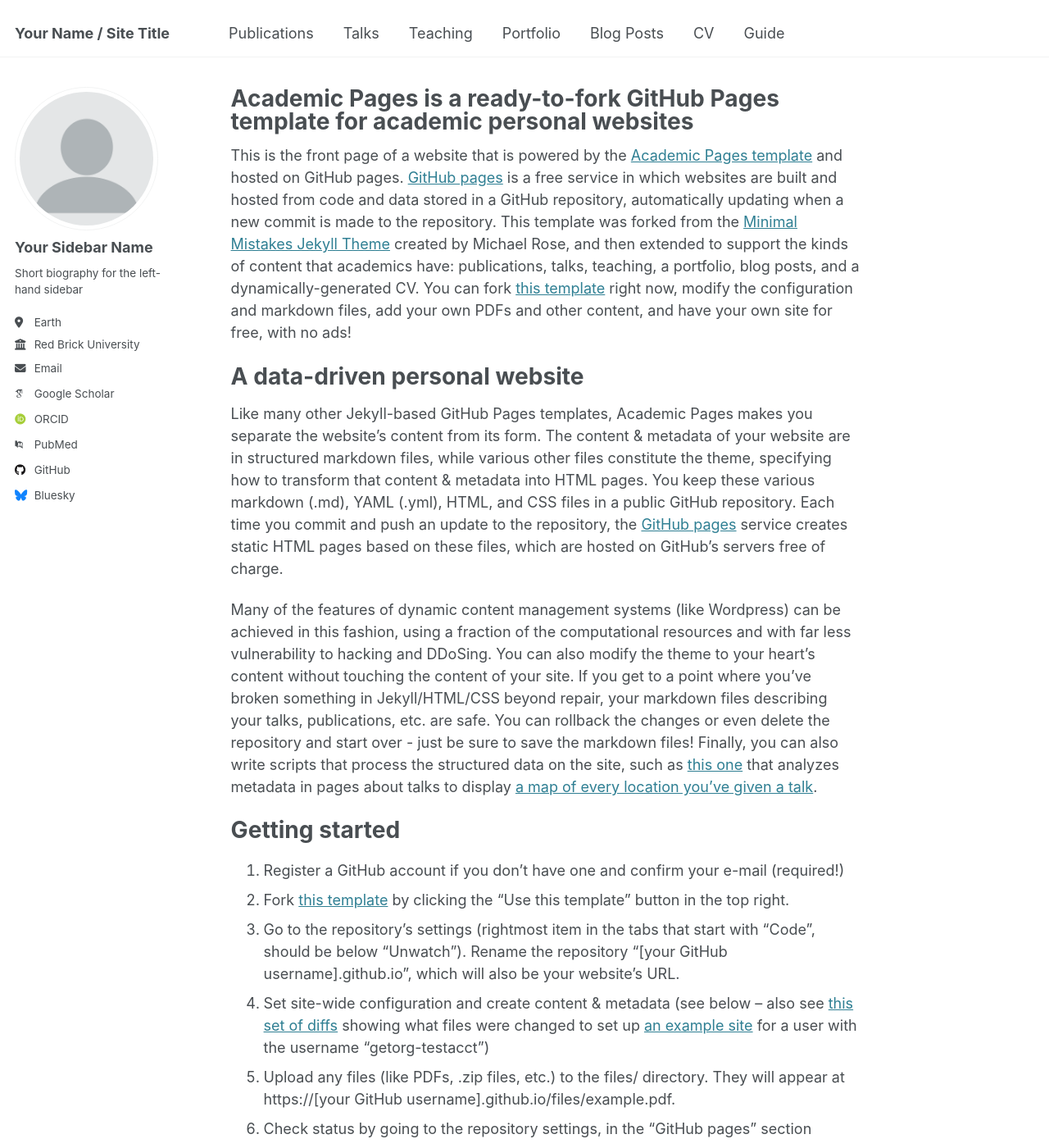
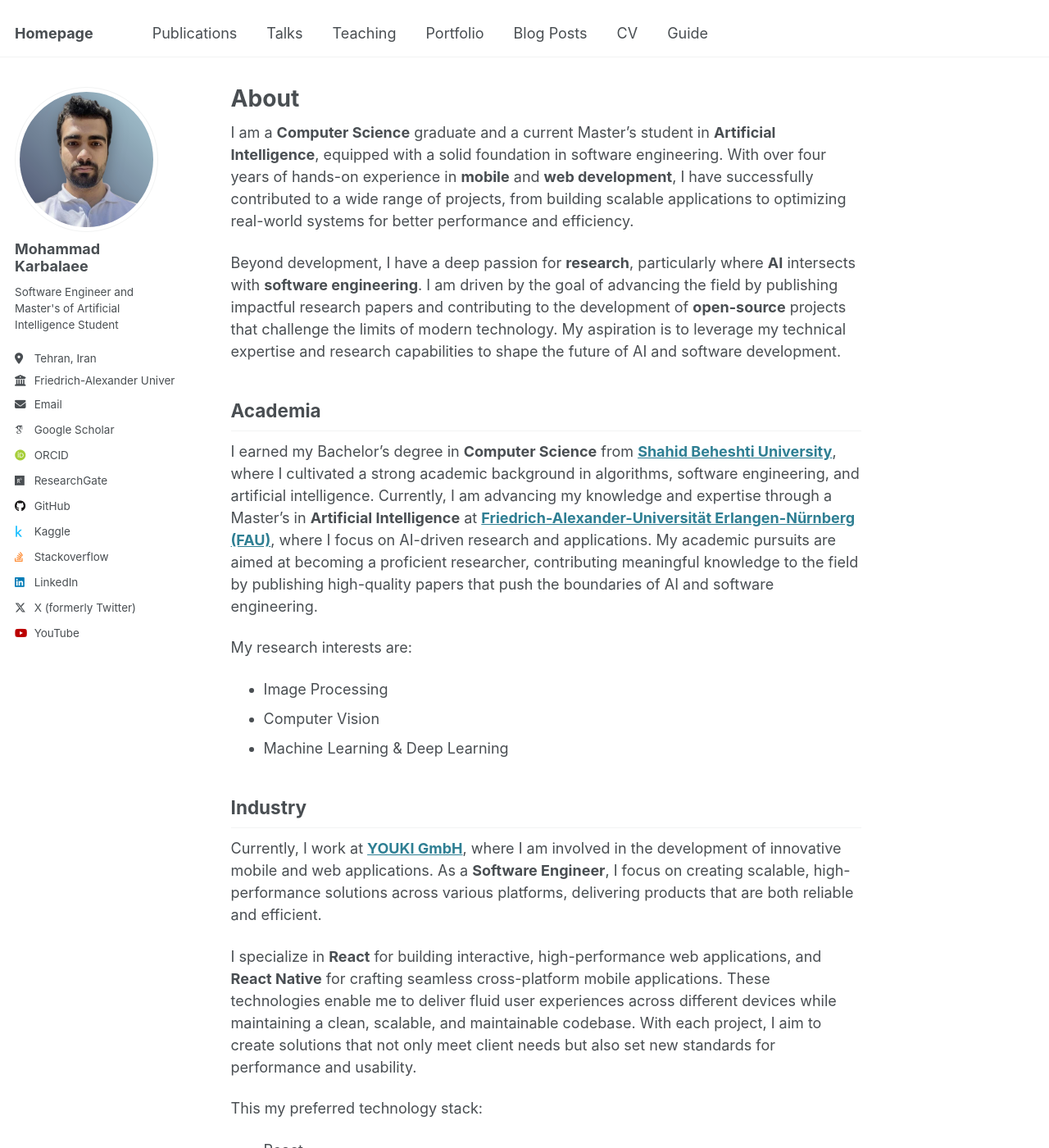
Before and after one commit to mohammadkarbalaee/mohammadkarbalaee.github.io, a Jekyll site: the page built from _pages/about.md, in a window 1280 px wide and 1400 px high. Shown: the whole window at 82% size. Built offline with Jekyll 4.4.1, drawn with Linux system fonts in a browser that asks for light colours; some web fonts are replaced; some of the changed text lies outside the part shown.

Commit message:
write about me

```diff
--- a/_config.yml
+++ b/_config.yml
@@ -9,48 +9,48 @@
 # Basic Site Settings
 locale                   : "en-US"
 site_theme               : "default"
-title                    : "Your Name / Site Title"
+title                    : "Homepage"
 title_separator          : "-"
-name                     : &name "Your Name"
-description              : &description "personal description"
-url                      : https://academicpages.github.io # the base hostname & protocol for your site e.g. "https://[your GitHub username].github.io"
+name                     : &name "Mohammad Karbalaee"
+description              : &description "Software Engineer"
+url                      : https://mohammadkarbalaee.github.io/ # the base hostname & protocol for your site e.g. "https://[your GitHub username].github.io"
 baseurl                  : "" # the subpath of your site, e.g. "/blog"
-repository               : "academicpages/academicpages.github.io"
+repository               : "mohammadkarbalaee/mohammadkarbalaee.github.io"
 
 # Site Author - The following control what appear as part of the author content on the side bar.
 #               If a field is blank the icon and link will not appear, otherwise it will be shown.
 #               Additional customization can be done by editing /_includes/author-profile.html
 author:
   # Biographic information
-  avatar           : "profile.png"
-  name             : "Your Sidebar Name"
+  avatar           : "photo.jpg"
+  name             : "Mohammad Karbalaee"
   pronouns         : # example: "she/her"
-  bio              : "Short biography for the left-hand sidebar"
-  location         : "Earth"
-  employer         : "Red Brick University"
+  bio              : "Software Engineer and Master's of Artificial Intelligence Student"
+  location         : "Tehran, Iran"
+  employer         : "Friedrich-Alexander University"
   uri              : # URL
-  email            : "none@example.org"
+  email            : "mohammad.karbalaee.shabani@gmail.com"
 
   # Academic websites
   arxiv            : # URL - Update with the correct link to your profile
-  googlescholar    : "https://scholar.google.com/citations?user=PS_CX0AAAAAJ"
+  googlescholar    : "https://scholar.google.com/citations?hl=en&user=N9wun4YAAAAJ&view_op=list_worksJ"
   impactstory      : # URL
-  orcid            : "http://orcid.org/yourorcidurl"
+  orcid            : "https://orcid.org/my-orcid?orcid=0009-0003-8650-4575l"
   semantic         : # URL
-  pubmed           : "https://www.ncbi.nlm.nih.gov/pubmed/?term=john+snow"
-  researchgate     : # URL
+  pubmed           :
+  researchgate     : https://www.researchgate.net/profile/Mohammad-Karbalaee-2?ev=hdr_xprf
   scopus           : # URL
 
   # Repositories and software development
   bitbucket        : # Username - Update with your username on the site
   codepen          : # Username
   dribbble         : # Username
-  github           : "academicpages"
-  kaggle           : # Username
-  stackoverflow    : # User number or user number and name (i.e., use "1" or "1/jeff-atwood")
+  github           : "mohammadkarbalaee"
+  kaggle           : muhammadkarbalaee
+  stackoverflow    : 14618677
 
   # Social media
-  bluesky          : "bsky.app" # Replace this with you Bluesky username
+  bluesky          :  # Replace this with you Bluesky username
   facebook         : # Username
   flickr           : # Username
   foursquare       : # Username
@@ -59,7 +59,7 @@ author:
   keybase          : # Username
   instagram        : # Username
   lastfm           : # Username
-  linkedin         : # Username
+  linkedin         : mohammad-karbalae
   mastodon         : # URL
   medium           : # URL
   pinterest        : # Username
@@ -67,12 +67,12 @@ author:
   steam            : # Username
   telegram         : # URL
   tumblr           : # Username
-  twitter          : # Username for X / Twitter
+  youtube          : mohammad-karbalaee
+  twitter          : mo_karb
   vine             : # Username
   weibo            : # Username
   wikipedia        : # Username
   xing             : # Username
-  youtube          : # Username
   zhihu            : # Username
 
 # Publication Category - The following the list of publication categories and their headings
--- a/_pages/about.md
+++ b/_pages/about.md
@@ -1,49 +1,37 @@
 ---
 permalink: /
-title: "Academic Pages is a ready-to-fork GitHub Pages template for academic personal websites"
+title: "About"
 author_profile: true
 redirect_from:
   - /about/
   - /about.html
 ---
 
-This is the front page of a website that is powered by the [Academic Pages template](https://github.com/academicpages/academicpages.github.io) and hosted on GitHub pages. [GitHub pages](https://pages.github.com) is a free service in which websites are built and hosted from code and data stored in a GitHub repository, automatically updating when a new commit is made to the repository. This template was forked from the [Minimal Mistakes Jekyll Theme](https://mmistakes.github.io/minimal-mistakes/) created by Michael Rose, and then extended to support the kinds of content that academics have: publications, talks, teaching, a portfolio, blog posts, and a dynamically-generated CV. You can fork [this template](https://github.com/academicpages/academicpages.github.io) right now, modify the configuration and markdown files, add your own PDFs and other content, and have your own site for free, with no ads!
+I am a **Computer Science** graduate and a current Master's student in **Artificial Intelligence**, equipped with a solid foundation in software engineering. With over four years of hands-on experience in **mobile** and **web development**, I have successfully contributed to a wide range of projects, from building scalable applications to optimizing real-world systems for better performance and efficiency.
 
-A data-driven personal website
-======
-Like many other Jekyll-based GitHub Pages templates, Academic Pages makes you separate the website's content from its form. The content & metadata of your website are in structured markdown files, while various other files constitute the theme, specifying how to transform that content & metadata into HTML pages. You keep these various markdown (.md), YAML (.yml), HTML, and CSS files in a public GitHub repository. Each time you commit and push an update to the repository, the [GitHub pages](https://pages.github.com/) service creates static HTML pages based on these files, which are hosted on GitHub's servers free of charge.
+Beyond development, I have a deep passion for **research**, particularly where **AI** intersects with **software engineering**. I am driven by the goal of advancing the field by publishing impactful research papers and contributing to the development of **open-source** projects that challenge the limits of modern technology. My aspiration is to leverage my technical expertise and research capabilities to shape the future of AI and software development.
 
-Many of the features of dynamic content management systems (like Wordpress) can be achieved in this fashion, using a fraction of the computational resources and with far less vulnerability to hacking and DDoSing. You can also modify the theme to your heart's content without touching the content of your site. If you get to a point where you've broken something in Jekyll/HTML/CSS beyond repair, your markdown files describing your talks, publications, etc. are safe. You can rollback the changes or even delete the repository and start over - just be sure to save the markdown files! Finally, you can also write scripts that process the structured data on the site, such as [this one](https://github.com/academicpages/academicpages.github.io/blob/master/talkmap.ipynb) that analyzes metadata in pages about talks to display [a map of every location you've given a talk](https://academicpages.github.io/talkmap.html).
+## Academia
+I earned my Bachelor's degree in **Computer Science** from [**Shahid Beheshti University**](https://en.sbu.ac.ir/), where I cultivated a strong academic background in algorithms, software engineering, and artificial intelligence. Currently, I am advancing my knowledge and expertise through a Master's in **Artificial Intelligence** at [**Friedrich-Alexander-Universität Erlangen-Nürnberg (FAU)**](https://www.fau.eu/), where I focus on AI-driven research and applications. My academic pursuits are aimed at becoming a proficient researcher, contributing meaningful knowledge to the field by publishing high-quality papers that push the boundaries of AI and software engineering.
 
-Getting started
-======
-1. Register a GitHub account if you don't have one and confirm your e-mail (required!)
-1. Fork [this template](https://github.com/academicpages/academicpages.github.io) by clicking the "Use this template" button in the top right.
-1. Go to the repository's settings (rightmost item in the tabs that start with "Code", should be below "Unwatch"). Rename the repository "[your GitHub username].github.io", which will also be your website's URL.
-1. Set site-wide configuration and create content & metadata (see below -- also see [this set of diffs](http://archive.is/3TPas) showing what files were changed to set up [an example site](https://getorg-testacct.github.io) for a user with the username "getorg-testacct")
-1. Upload any files (like PDFs, .zip files, etc.) to the files/ directory. They will appear at https://[your GitHub username].github.io/files/example.pdf.
-1. Check status by going to the repository settings, in the "GitHub pages" section
+My research interests are:
 
-Site-wide configuration
-------
-The main configuration file for the site is in the base directory in [_config.yml](https://github.com/academicpages/academicpages.github.io/blob/master/_config.yml), which defines the content in the sidebars and other site-wide features. You will need to replace the default variables with ones about yourself and your site's github repository. The configuration file for the top menu is in [_data/navigation.yml](https://github.com/academicpages/academicpages.github.io/blob/master/_data/navigation.yml). For example, if you don't have a portfolio or blog posts, you can remove those items from that navigation.yml file to remove them from the header.
+- Image Processing
+- Computer Vision
+- Machine Learning & Deep Learning
 
-Create content & metadata
-------
-For site content, there is one markdown file for each type of content, which are stored in directories like _publications, _talks, _posts, _teaching, or _pages. For example, each talk is a markdown file in the [_talks directory](https://github.com/academicpages/academicpages.github.io/tree/master/_talks). At the top of each markdown file is structured data in YAML about the talk, which the theme will parse to do lots of cool stuff. The same structured data about a talk is used to generate the list of talks on the [Talks page](https://academicpages.github.io/talks), each [individual page](https://academicpages.github.io/talks/2012-03-01-talk-1) for specific talks, the talks section for the [CV page](https://academicpages.github.io/cv), and the [map of places you've given a talk](https://academicpages.github.io/talkmap.html) (if you run this [python file](https://github.com/academicpages/academicpages.github.io/blob/master/talkmap.py) or [Jupyter notebook](https://github.com/academicpages/academicpages.github.io/blob/master/talkmap.ipynb), which creates the HTML for the map based on the contents of the _talks directory).
+## Industry
+Currently, I work at [**YOUKI GmbH**](https://www.youki.de/), where I am involved in the development of innovative mobile and web applications. As a **Software Engineer**, I focus on creating scalable, high-performance solutions across various platforms, delivering products that are both reliable and efficient.
 
-**Markdown generator**
+I specialize in **React** for building interactive, high-performance web applications, and **React Native** for crafting seamless cross-platform mobile applications. These technologies enable me to deliver fluid user experiences across different devices while maintaining a clean, scalable, and maintainable codebase. With each project, I aim to create solutions that not only meet client needs but also set new standards for performance and usability.
 
-The repository includes [a set of Jupyter notebooks](https://github.com/academicpages/academicpages.github.io/tree/master/markdown_generator
-) that converts a CSV containing structured data about talks or presentations into individual markdown files that will be properly formatted for the Academic Pages template. The sample CSVs in that directory are the ones I used to create my own personal website at stuartgeiger.com. My usual workflow is that I keep a spreadsheet of my publications and talks, then run the code in these notebooks to generate the markdown files, then commit and push them to the GitHub repository.
+This my preferred technology stack:
 
-How to edit your site's GitHub repository
-------
-Many people use a git client to create files on their local computer and then push them to GitHub's servers. If you are not familiar with git, you can directly edit these configuration and markdown files directly in the github.com interface. Navigate to a file (like [this one](https://github.com/academicpages/academicpages.github.io/blob/master/_talks/2012-03-01-talk-1.md) and click the pencil icon in the top right of the content preview (to the right of the "Raw | Blame | History" buttons). You can delete a file by clicking the trashcan icon to the right of the pencil icon. You can also create new files or upload files by navigating to a directory and clicking the "Create new file" or "Upload files" buttons.
-
-Example: editing a markdown file for a talk
-![Editing a markdown file for a talk](/images/editing-talk.png)
-
-For more info
-------
-More info about configuring Academic Pages can be found in [the guide](https://academicpages.github.io/markdown/), the [growing wiki](https://github.com/academicpages/academicpages.github.io/wiki), and you can always [ask a question on GitHub](https://github.com/academicpages/academicpages.github.io/discussions). The [guides for the Minimal Mistakes theme](https://mmistakes.github.io/minimal-mistakes/docs/configuration/) (which this theme was forked from) might also be helpful.
+- React
+- React Native
+- TypeScript
+- JavaScript
+- CSS
+- HTML
+- JSX
+- Git
```
Also changed, not shown: images/photo.jpg (added), 1 other file.
